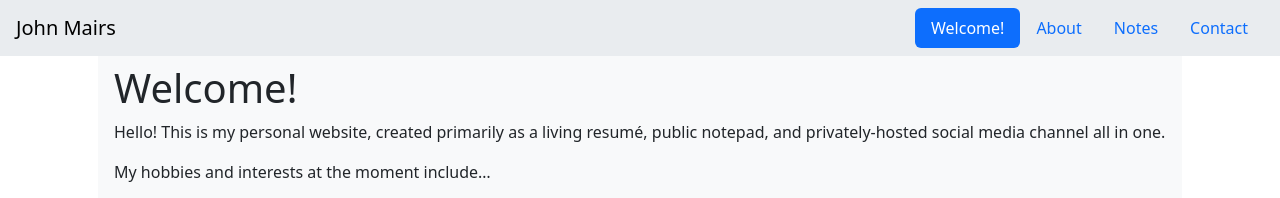
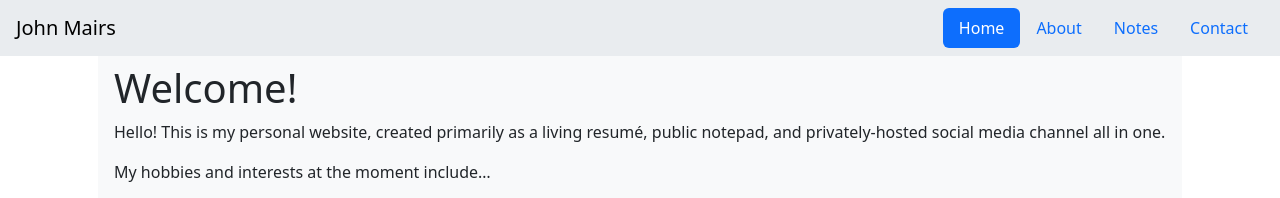
Before and after one commit to jmairs/jmairs.github.io, a Jekyll site: the page built from index.md, in a window 1280 px wide. Shown: the top 198 px of the page. Built offline with Jekyll 4.4.1, drawn with Linux system fonts in a browser that asks for light colours.

Commit message:
add navtitle option

```diff
--- a/_layouts/base.html
+++ b/_layouts/base.html
@@ -20,7 +20,11 @@
             {% if item.order > 0 %}
                 <li class="nav-item">
                     <a href="{{ item.url }}" class="nav-link{% if page.url == item.url %} active{% endif %}">
+                      {% if item.navtitle %}
+                        {{ item.navtitle }}
+                      {% else %}
                         {{ item.title }}
+                      {% endif %}
                     </a>
                 </li>
             {% endif %}
--- a/index.md
+++ b/index.md
@@ -1,6 +1,7 @@
 ---
 layout: page
 title: Welcome!
+navtitle: Home
 order: 1
 ---
 Hello! This is my personal website, created primarily as a living resumé, public notepad, and privately-hosted social media channel all in one.
```
Also changed, not shown: contact.md (+0 -1 lines), 7 other files.
